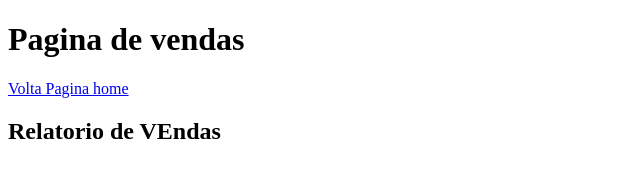
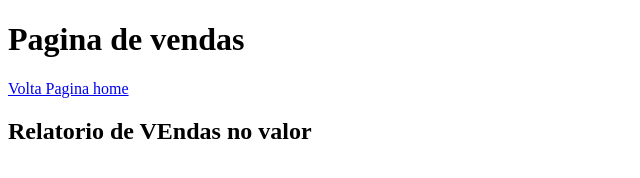
Before and after one commit to cleber1977/vendas2, a plain HTML site: page venda.html in a window 1280 px wide. Shown: the whole page, without its empty margins (0-640 px from the left). Drawn offline with Linux system fonts and the light colour scheme.

Commit message:
Update venda.html

```diff
--- a/venda.html
+++ b/venda.html
@@ -8,6 +8,6 @@
 <body>
     <h1>Pagina de vendas</h1>
     <a href="index.html">Volta Pagina home</a>
-    <h2>Relatorio de VEndas</h2>
+    <h2>Relatorio de VEndas no valor</h2>
 </body>
 </html>
```
